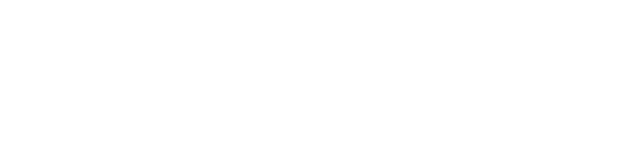
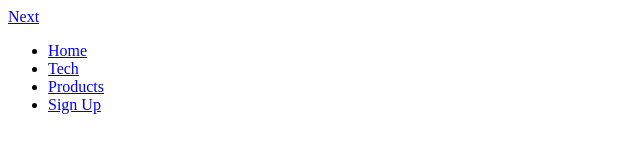
Before and after one commit to romanedouard/next-generation-tech, a plain HTML site: page index.html in a window 1280 px wide. Shown: the whole page, without its empty margins (0-640 px from the left). Drawn offline with Linux system fonts and the light colour scheme.

Commit message:
Create the navbar in index.html

```diff
--- a/index.html
+++ b/index.html
@@ -6,5 +6,30 @@
     <link rel="stylesheet" href="style.css" />
     <script src="app.js" defer></script>
   </head>
-  <body></body>
+  <body>
+    <nav class="navbar">
+      <div class="navbar__container">
+        <a href="/" id="navbar__logo">Next</a>
+        <div class="navbar__toggle" id="mobile-menu">
+          <span class="bar"></span>
+          <span class="bar"></span>
+          <span class="bar"></span>
+        </div>
+        <ul class="navbar__menu">
+          <li class="navbar__item">
+            <a href="/" class="navbar__links"> Home </a>
+          </li>
+          <li class="navbar__item">
+            <a href="/tech.html" class="navbar__links"> Tech </a>
+          </li>
+          <li class="navbar__item">
+            <a href="/" class="navbar__links"> Products </a>
+          </li>
+          <li class="navbar__btn">
+            <a href="/" class="button"> Sign Up </a>
+          </li>
+        </ul>
+      </div>
+    </nav>
+  </body>
 </html>
--- a/style.css
+++ b/style.css
@@ -0,0 +1,3 @@
+h1 {
+    color: red;
+}
```
